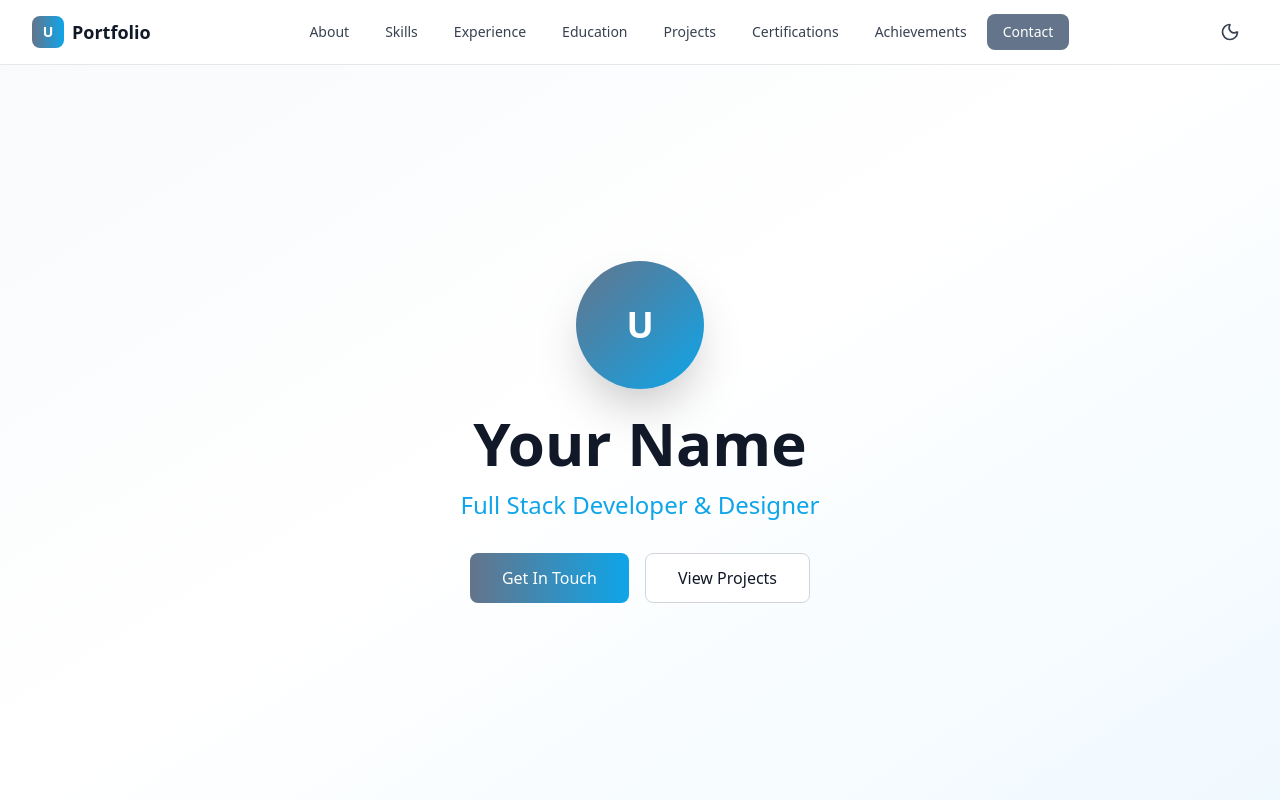
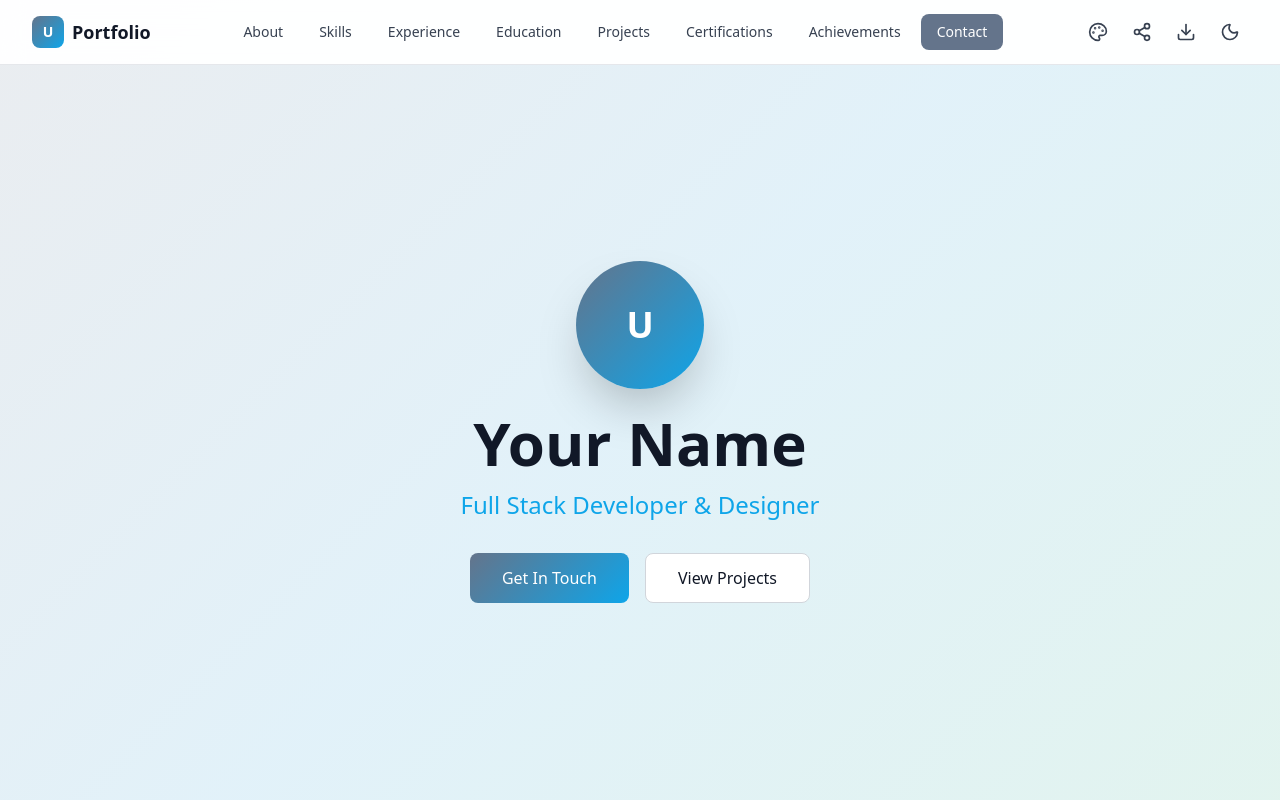
Before and after one commit to Madhan-Tech-AI/Craftique---RESUME-PORTFOLIO-BUILDER, a React (Vite) app: page /portfolio in a window 1280 px wide. Shown: the top 800 px of the page. Built offline with nearby package versions, Linux system fonts and the light colour scheme; sample sign-in values are in the browser's storage.

Commit message:
Update PortfolioPage.tsx

```diff
--- a/src/components/portfolio/PortfolioPage.tsx
+++ b/src/components/portfolio/PortfolioPage.tsx
@@ -8,7 +8,7 @@ import Projects from './Projects';
 import Certifications from './Certifications';
 import Achievements from './Achievements';
 import Contact from './Contact';
-import { Menu, X, Moon, Sun } from 'lucide-react';
+import { Menu, X, Moon, Sun, Share2, Download, Palette } from 'lucide-react';
 
 interface PortfolioPageProps {
   darkMode?: boolean;
@@ -19,6 +19,12 @@ const PortfolioPage: React.FC<PortfolioPageProps> = ({ darkMode = false, setDark
   const { resumeData } = useResume();
   const [isMenuOpen, setIsMenuOpen] = useState(false);
   const [activeSection, setActiveSection] = useState('about');
+  const [showCustomization, setShowCustomization] = useState(false);
+  const [portfolioTheme, setPortfolioTheme] = useState({
+    primaryColor: '#64748b',
+    secondaryColor: '#0ea5e9',
+    accentColor: '#10b981'
+  });
 
   const navItems = [
     { id: 'about', label: 'About' },
@@ -58,15 +64,72 @@ const PortfolioPage: React.FC<PortfolioPageProps> = ({ darkMode = false, setDark
     setIsMenuOpen(false);
   };
 
+  const sharePortfolio = async () => {
+    const portfolioUrl = window.location.href;
+
+    if (navigator.share) {
+      try {
+        await navigator.share({
+          title: `${resumeData.personalInfo.fullName}'s Portfolio`,
+          text: 'Check out my professional portfolio',
+          url: portfolioUrl,
+        });
+      } catch (error) {
+        console.log('Error sharing:', error);
+      }
+    } else {
+      // Fallback to clipboard
+      try {
+        await navigator.clipboard.writeText(portfolioUrl);
+        alert('Portfolio link copied to clipboard!');
+      } catch (error) {
+        console.log('Error copying to clipboard:', error);
+      }
+    }
+  };
+
+  const exportPortfolio = async () => {
+    try {
+      const { generatePortfolioPDF } = await import('../../utils/pdfGenerator');
+      const portfolioElement = document.getElementById('portfolio-content');
+      if (portfolioElement) {
+        await generatePortfolioPDF(portfolioElement, resumeData.personalInfo);
+      }
+    } catch (error) {
+      console.error('Error exporting portfolio:', error);
+      alert('Error exporting portfolio. Please try again.');
+    }
+  };
+
+  const colorThemes = [
+    { name: 'Professional', primary: '#64748b', secondary: '#0ea5e9', accent: '#10b981' },
+    { name: 'Modern', primary: '#1e40af', secondary: '#3b82f6', accent: '#8b5cf6' },
+    { name: 'Creative', primary: '#7c3aed', secondary: '#a855f7', accent: '#ec4899' },
+    { name: 'Nature', primary: '#059669', secondary: '#10b981', accent: '#f59e0b' },
+    { name: 'Sunset', primary: '#ea580c', secondary: '#f97316', accent: '#ef4444' },
+    { name: 'Ocean', primary: '#0891b2', secondary: '#06b6d4', accent: '#3b82f6' }
+  ];
+
   return (
-    <div className={`portfolio-page ${darkMode ? 'dark' : ''}`}>
+    <div className={`portfolio-page ${darkMode ? 'dark' : ''}`} id="portfolio-content">
+      <style jsx>{`
+        :root {
+          --portfolio-primary: ${portfolioTheme.primaryColor};
+          --portfolio-secondary: ${portfolioTheme.secondaryColor};
+          --portfolio-accent: ${portfolioTheme.accentColor};
+        }
+      `}</style>
+
       {/* Navigation */}
       <nav className="fixed top-0 left-0 right-0 z-50 bg-white/95 dark:bg-gray-900/95 backdrop-blur-md border-b border-gray-200 dark:border-gray-700">
         <div className="max-w-7xl mx-auto px-4 sm:px-6 lg:px-8">
           <div className="flex justify-between items-center h-16">
             {/* Logo */}
             <div className="flex items-center space-x-2">
-              <div className="w-8 h-8 bg-gradient-to-r from-slate-500 to-sky-500 rounded-lg flex items-center justify-center">
+              <div
+                className="w-8 h-8 rounded-lg flex items-center justify-center"
+                style={{ background: `linear-gradient(135deg, ${portfolioTheme.primaryColor}, ${portfolioTheme.secondaryColor})` }}
+              >
                 <span className="text-white font-bold text-sm">
                   {resumeData.personalInfo.fullName?.charAt(0) || 'U'}
                 </span>
@@ -84,17 +147,42 @@ const PortfolioPage: React.FC<PortfolioPageProps> = ({ darkMode = false, setDark
                   onClick={() => scrollToSection(item.id)}
                   className={`px-4 py-2 rounded-lg text-sm font-medium transition-colors ${
                     activeSection === item.id
-                      ? 'bg-slate-500 text-white'
-                      : 'text-gray-700 dark:text-gray-300 hover:text-slate-600 dark:hover:text-slate-400 hover:bg-gray-100 dark:hover:bg-gray-800'
+                      ? 'text-white'
+                      : 'text-gray-700 dark:text-gray-300 hover:bg-gray-100 dark:hover:bg-gray-800'
                   }`}
+                  style={activeSection === item.id ? { backgroundColor: portfolioTheme.primaryColor } : {}}
                 >
                   {item.label}
                 </button>
               ))}
             </div>
 
-            {/* Theme Toggle & Mobile Menu */}
-            <div className="flex items-center space-x-4">
+            {/* Controls */}
+            <div className="flex items-center space-x-2">
+              <button
+                onClick={() => setShowCustomization(!showCustomization)}
+                className="p-2 rounded-lg text-gray-700 dark:text-gray-300 hover:bg-gray-100 dark:hover:bg-gray-800 transition-colors"
+                title="Customize Theme"
+              >
+                <Palette className="h-5 w-5" />
+              </button>
+
+              <button
+                onClick={sharePortfolio}
+                className="p-2 rounded-lg text-gray-700 dark:text-gray-300 hover:bg-gray-100 dark:hover:bg-gray-800 transition-colors"
+                title="Share Portfolio"
+              >
+                <Share2 className="h-5 w-5" />
+              </button>
+
+              <button
+                onClick={exportPortfolio}
+                className="p-2 rounded-lg text-gray-700 dark:text-gray-300 hover:bg-gray-100 dark:hover:bg-gray-800 transition-colors"
+                title="Export as PDF"
+              >
+                <Download className="h-5 w-5" />
+              </button>
+
               {setDarkMode && (
                 <button
                   onClick={() => setDarkMode(!darkMode)}
@@ -123,9 +211,10 @@ const PortfolioPage: React.FC<PortfolioPageProps> = ({ darkMode = false, setDark
                     onClick={() => scrollToSection(item.id)}
                     className={`px-4 py-2 text-left rounded-lg text-sm font-medium transition-colors ${
                       activeSection === item.id
-                        ? 'bg-slate-500 text-white'
-                        : 'text-gray-700 dark:text-gray-300 hover:text-slate-600 dark:hover:text-slate-400 hover:bg-gray-100 dark:hover:bg-gray-800'
+                        ? 'text-white'
+                        : 'text-gray-700 dark:text-gray-300 hover:bg-gray-100 dark:hover:bg-gray-800'
                     }`}
+                    style={activeSection === item.id ? { backgroundColor: portfolioTheme.primaryColor } : {}}
                   >
                     {item.label}
                   </button>
@@ -136,17 +225,113 @@ const PortfolioPage: React.FC<PortfolioPageProps> = ({ darkMode = false, setDark
         </div>
       </nav>
 
+      {/* Customization Panel */}
+      {showCustomization && (
+        <div className="fixed top-16 right-4 z-40 bg-white dark:bg-gray-800 rounded-lg shadow-xl border border-gray-200 dark:border-gray-700 p-4 w-80">
+          <h3 className="text-lg font-semibold text-gray-900 dark:text-white mb-4">Customize Portfolio</h3>
+
+          <div className="space-y-4">
+            <div>
+              <label className="block text-sm font-medium text-gray-700 dark:text-gray-300 mb-2">
+                Color Theme
+              </label>
+              <div className="grid grid-cols-2 gap-2">
+                {colorThemes.map((theme, index) => (
+                  <button
+                    key={index}
+                    onClick={() => setPortfolioTheme({
+                      primaryColor: theme.primary,
+                      secondaryColor: theme.secondary,
+                      accentColor: theme.accent
+                    })}
+                    className="flex items-center space-x-2 p-2 rounded-lg border border-gray-200 dark:border-gray-600 hover:bg-gray-100 dark:hover:bg-gray-700 transition-colors"
+                  >
+                    <div className="flex space-x-1">
+                      <div
+                        className="w-3 h-3 rounded-full"
+                        style={{ backgroundColor: theme.primary }}
+                      ></div>
+                      <div
+                        className="w-3 h-3 rounded-full"
+                        style={{ backgroundColor: theme.secondary }}
+                      ></div>
+                      <div
+                        className="w-3 h-3 rounded-full"
+                        style={{ backgroundColor: theme.accent }}
+                      ></div>
+                    </div>
+                    <span className="text-xs text-gray-700 dark:text-gray-300">
+                      {theme.name}
+                    </span>
+                  </button>
+                ))}
+              </div>
+            </div>
+
+            <div className="grid grid-cols-1 gap-3">
+              <div>
+                <label className="block text-sm font-medium text-gray-700 dark:text-gray-300 mb-1">
+                  Primary Color
+                </label>
+                <input
+                  type="color"
+                  value={portfolioTheme.primaryColor}
+                  onChange={(e) => setPortfolioTheme(prev => ({ ...prev, primaryColor: e.target.value }))}
+                  className="w-full h-8 rounded border border-gray-300 dark:border-gray-600"
+                />
+              </div>
+              <div>
+                <label className="block text-sm font-medium text-gray-700 dark:text-gray-300 mb-1">
+                  Secondary Color
+                </label>
+                <input
+                  type="color"
+                  value={portfolioTheme.secondaryColor}
+                  onChange={(e) => setPortfolioTheme(prev => ({ ...prev, secondaryColor: e.target.value }))}
+                  className="w-full h-8 rounded border border-gray-300 dark:border-gray-600"
+                />
+              </div>
+              <div>
+                <label className="block text-sm font-medium text-gray-700 dark:text-gray-300 mb-1">
+                  Accent Color
+                </label>
+                <input
+                  type="color"
+                  value={portfolioTheme.accentColor}
+                  onChange={(e) => setPortfolioTheme(prev => ({ ...prev, accentColor: e.target.value }))}
+                  className="w-full h-8 rounded border border-gray-300 dark:border-gray-600"
+                />
+              </div>
+            </div>
+          </div>
+        </div>
+      )}
+
       {/* Hero Section */}
-      <section className="pt-16 min-h-screen bg-gradient-to-br from-slate-50 via-white to-sky-50 dark:from-gray-900 dark:via-gray-800 dark:to-gray-900 flex items-center justify-center">
-        <div className="max-w-4xl mx-auto px-4 sm:px-6 lg:px-8 text-center">
+      <section className="pt-16 min-h-screen flex items-center justify-center relative overflow-hidden">
+        <div
+          className="absolute inset-0 opacity-10"
+          style={{
+            background: `linear-gradient(135deg, ${portfolioTheme.primaryColor}, ${portfolioTheme.secondaryColor}, ${portfolioTheme.accentColor})`
+          }}
+        ></div>
+        <div className="max-w-4xl mx-auto px-4 sm:px-6 lg:px-8 text-center relative z-10">
           <div className="mb-8">
-            <div className="w-32 h-32 mx-auto bg-gradient-to-br from-slate-500 to-sky-500 rounded-full flex items-center justify-center text-white text-4xl font-bold shadow-2xl mb-6">
+            <div
+              className="w-32 h-32 mx-auto rounded-full flex items-center justify-center text-white text-4xl font-bold shadow-2xl mb-6"
+              style={{
+                background: `linear-gradient(135deg, ${portfolioTheme.primaryColor}, ${portfolioTheme.secondaryColor})`
+              }}
+            >
               {resumeData.personalInfo.fullName?.charAt(0) || 'U'}
             </div>
             <h1 className="text-4xl md:text-6xl font-bold text-gray-900 dark:text-white mb-4">
               {resumeData.personalInfo.fullName || 'Your Name'}
             </h1>
-            <p className="text-xl md:text-2xl text-sky-500 font-medium mb-6">
+            <p
+              className="text-xl md:text-2xl font-medium mb-6"
+              style={{ color: portfolioTheme.secondaryColor }}
+            >
               Full Stack Developer & Designer
             </p>
             {resumeData.personalInfo.objective && (
@@ -159,7 +344,10 @@ const PortfolioPage: React.FC<PortfolioPageProps> = ({ darkMode = false, setDark
           <div className="flex flex-col sm:flex-row gap-4 justify-center">
             <button
               onClick={() => scrollToSection('contact')}
-              className="bg-gradient-to-r from-slate-500 to-sky-500 text-white px-8 py-3 rounded-lg font-medium hover:from-slate-600 hover:to-sky-600 transition-all duration-200 transform hover:-translate-y-1"
+              className="text-white px-8 py-3 rounded-lg font-medium transition-all duration-200 transform hover:-translate-y-1"
+              style={{
+                background: `linear-gradient(135deg, ${portfolioTheme.primaryColor}, ${portfolioTheme.secondaryColor})`
+              }}
             >
               Get In Touch
             </button>
@@ -174,21 +362,26 @@ const PortfolioPage: React.FC<PortfolioPageProps> = ({ darkMode = false, setDark
       </section>
 
       {/* Portfolio Sections */}
-      <About personalInfo={resumeData.personalInfo} darkMode={darkMode} />
-      <Skills skills={resumeData.skills} darkMode={darkMode} />
-      <Experience experience={resumeData.experience} darkMode={darkMode} />
-      <Education education={resumeData.education} darkMode={darkMode} />
-      <Projects projects={resumeData.projects} darkMode={darkMode} />
-      <Certifications certifications={resumeData.certifications} darkMode={darkMode} />
-      <Achievements achievements={resumeData.achievements} darkMode={darkMode} />
-      <Contact personalInfo={resumeData.personalInfo} darkMode={darkMode} />
+      <About personalInfo={resumeData.personalInfo} darkMode={darkMode} theme={portfolioTheme} />
+      <Skills skills={resumeData.skills} darkMode={darkMode} theme={portfolioTheme} />
+      <Experience experience={resumeData.experience} darkMode={darkMode} theme={portfolioTheme} />
+      <Education education={resumeData.education} darkMode={darkMode} theme={portfolioTheme} />
+      <Projects projects={resumeData.projects} darkMode={darkMode} theme={portfolioTheme} />
+      <Certifications certifications={resumeData.certifications} darkMode={darkMode} theme={portfolioTheme} />
+      <Achievements achievements={resumeData.achievements} darkMode={darkMode} theme={portfolioTheme} />
+      <Contact personalInfo={resumeData.personalInfo} darkMode={darkMode} theme={portfolioTheme} />
 
       {/* Footer */}
       <footer className="bg-gray-900 text-white py-12">
         <div className="max-w-6xl mx-auto px-4 sm:px-6 lg:px-8">
           <div className="text-center">
             <div className="flex items-center justify-center space-x-2 mb-4">
-              <div className="w-8 h-8 bg-gradient-to-r from-slate-500 to-sky-500 rounded-lg flex items-center justify-center">
+              <div
+                className="w-8 h-8 rounded-lg flex items-center justify-center"
+                style={{
+                  background: `linear-gradient(135deg, ${portfolioTheme.primaryColor}, ${portfolioTheme.secondaryColor})`
+                }}
+              >
                 <span className="text-white font-bold text-sm">
                   {resumeData.personalInfo.fullName?.charAt(0) || 'U'}
                 </span>
```
